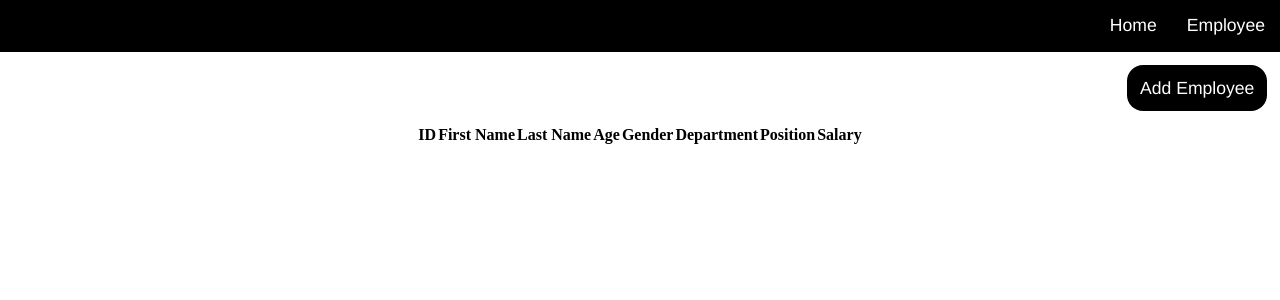
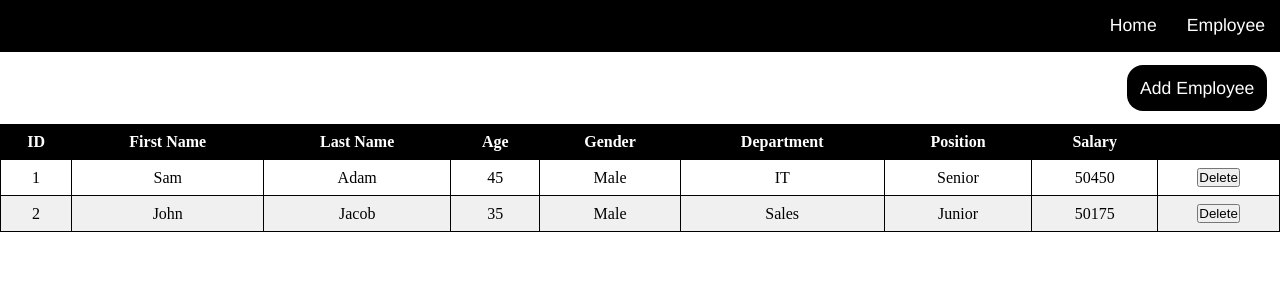
Before and after one commit to HemanthDas/2100030195_Frontend, a React (Vite) app: page /employee in a window 1280 px wide. Shown: the top 300 px of the page. Built offline with nearby package versions, Linux system fonts and the light colour scheme.

Commit message:
Table Complete

```diff
--- a/src/App.css
+++ b/src/App.css
@@ -51,8 +51,24 @@ nav {
   }
 }
 table {
-  display: flex;
-  justify-content: center;
+  width: 100%;
+  border-collapse: collapse;
+  th,
+  td {
+    border: 1px solid black;
+    padding: 0.5rem;
+    text-align: center;
+  }
+  th {
+    background-color: black;
+    color: rgb(255, 255, 255);
+  }
+  tr:nth-child(even) {
+    background-color: rgb(240, 240, 240);
+  }
+  tr:nth-child(odd) {
+    background-color: rgb(255, 255, 255);
+  }
 }
 /* Add */
 #add {
--- a/src/assets/employees.js
+++ /dev/null
@@ -1,21 +0,0 @@
-const employees = [
-  {
-    id: 1,
-    firstName: "Sam",
-    lastName: "Adam",
-    gender: "Male",
-    age: 45,
-    salary: 100000.0,
-    department: "IT",
-  },
-  {
-    id: 2,
-    firstName: "John",
-    lastName: "Jacob",
-    gender: "Male",
-    age: 35,
-    salary: 90000.0,
-    department: "Sales",
-  },
-];
-export default employees;
--- /dev/null
+++ b/src/assets/employees.json
@@ -0,0 +1,18 @@
+[
+  {
+    "id": 1,
+    "firstName": "Sam",
+    "lastName": "Adam",
+    "gender": "Male",
+    "age": 45,
+    "department": "IT"
+  },
+  {
+    "id": 2,
+    "firstName": "John",
+    "lastName": "Jacob",
+    "gender": "Male",
+    "age": 35,
+    "department": "Sales"
+  }
+]
--- a/src/components/addItem.jsx
+++ b/src/components/addItem.jsx
@@ -1,12 +1,19 @@
-import data from "../assets/employees";
+import data from "../assets/employees.json";
 import PropTypes from "prop-types";
 import { useNavigate } from "@tanstack/react-router";
 const AddItem = ({ newData }) => {
   const navigate = useNavigate();
   const onAdd = () => {
-    console.log(newData);
+    if (Object.keys(newData).length < 4) {
+      alert("Please fill in all fields");
+      return;
+    }
+    console.log(newData.gender);
+    const gender =
+      newData.gender === 0 ? "Female" : newData.gender === 1 ? "Male" : "Other";
+    newData.id = data.length + 1;
+    newData.gender = gender;
     data.push(newData);
-    console.log(data);
     navigate({ to: "/employee" });
   };
 
--- /dev/null
+++ b/src/components/pipehelper.jsx
@@ -0,0 +1,16 @@
+import PropTypes from "prop-types";
+const PipeHelper = ({ employee }) => {
+  const position = employee.age >= 40 ? "Senior" : "Junior";
+  const salary =
+    (employee.age >= 40 ? employee.age * 10 : employee.age * 5) + 50000;
+  return (
+    <>
+      <td>{position}</td>
+      <td>{salary}</td>
+    </>
+  );
+};
+PipeHelper.propTypes = {
+  employee: PropTypes.object.isRequired,
+};
+export default PipeHelper;
--- a/src/pages/employee.jsx
+++ b/src/pages/employee.jsx
@@ -1,6 +1,10 @@
 import { Link } from "@tanstack/react-router";
+import { useState } from "react";
+import employeData from "../assets/employees.json";
+import PipeHelper from "../components/pipehelper.jsx";
 
 const Employee = () => {
+  const [employees, setEmployee] = useState(employeData);
   return (
     <div id="employee">
       <Link to="/add">Add Employee</Link>
@@ -16,9 +20,33 @@ const Employee = () => {
             <th>Department</th>
             <th>Position</th>
             <th>Salary</th>
+            <th></th>
           </tr>
         </thead>
-        <tbody></tbody>
+        <tbody>
+          {employees.map((employee) => (
+            <tr key={employee.id}>
+              <td>{employee.id}</td>
+              <td>{employee.firstName}</td>
+              <td>{employee.lastName}</td>
+              <td>{employee.age}</td>
+              <td>{employee.gender}</td>
+              <td>{employee.department}</td>
+              <PipeHelper employee={employee} />
+              <td>
+                <button
+                  onClick={() => {
+                    setEmployee(
+                      employees.filter((item) => item.id !== employee.id)
+                    );
+                  }}
+                >
+                  Delete
+                </button>
+              </td>
+            </tr>
+          ))}
+        </tbody>
       </table>
       <div></div>
     </div>
--- a/src/routes/add.lazy.jsx
+++ b/src/routes/add.lazy.jsx
@@ -45,9 +45,9 @@ const Add = () => {
               setData({ ...data, gender: e.target.value });
             }}
           >
-            <option>Male</option>
-            <option>Female</option>
-            <option>Other</option>
+            <option value={1}>Male</option>
+            <option value={0}>Female</option>
+            <option value={2}>Other</option>
           </select>
         </label>
         <label>
@@ -59,15 +59,6 @@ const Add = () => {
             }}
           />
         </label>
-        <label>
-          Position:
-          <input
-            type="text"
-            onChange={(e) => {
-              setData({ ...data, position: e.target.value });
-            }}
-          />
-        </label>
         <AddItem newData={data} />
       </form>
     </div>
```
Also changed, not shown: src/components/deleteItem.jsx (deleted, +0 -10 lines).
